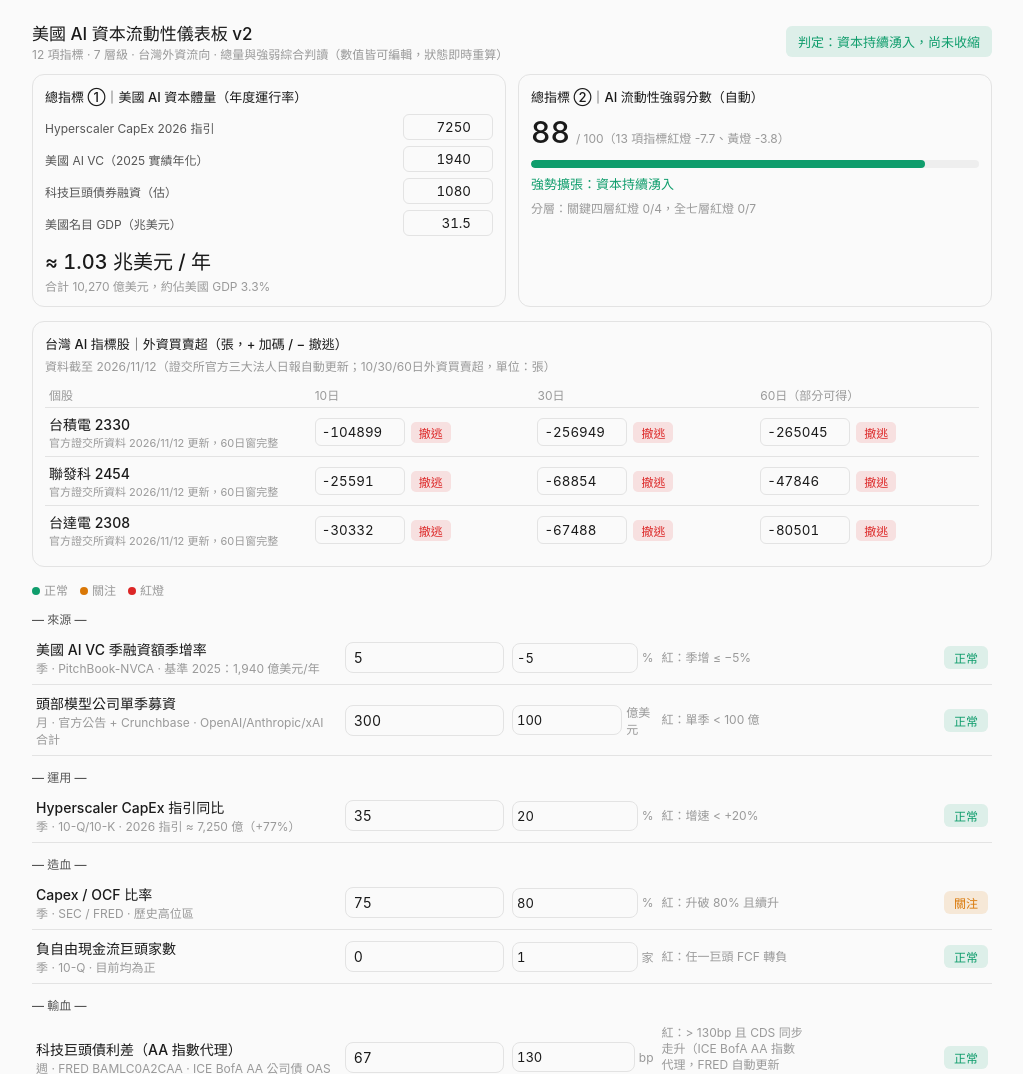
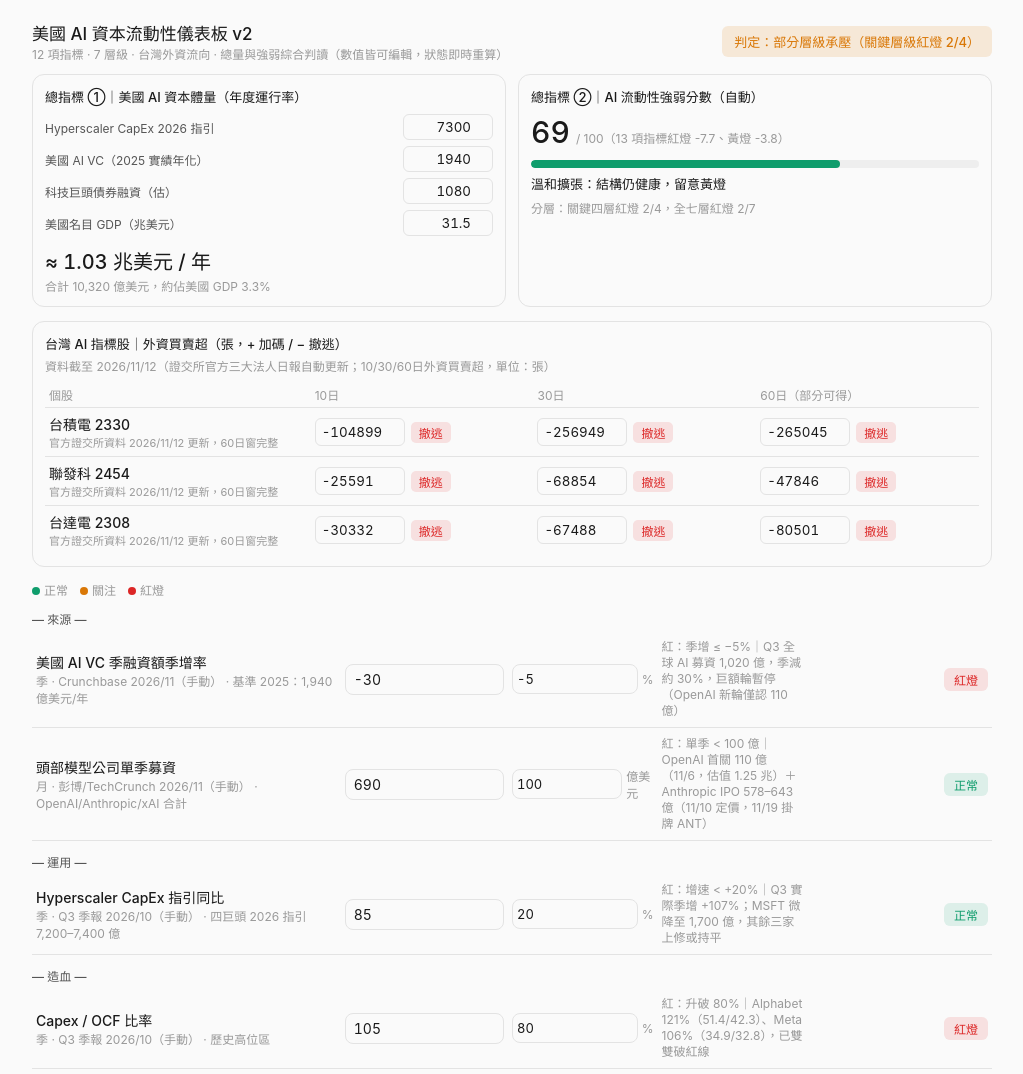
Before and after one commit to Ed2496/ai-liquidity-dashboard, a plain HTML site: page index.html in a window 1280 px wide. Shown: the top 1074 px of the page, without its empty margins (128-1151 px from the left). Drawn offline with Linux system fonts and the light colour scheme.

Commit message:
intel: 2026/11/14 網路情報更新 7 項指標（VC季減30%、造血雙紅、Anthropic IPO）

```diff
--- a/index.html
+++ b/index.html
@@ -37,7 +37,7 @@ input { font-family: inherit; }
   <div style="border:1px solid var(--kimi-color-border); border-radius:12px; padding:12px;">
     <div style="font-size:13px; font-weight:500; margin-bottom:8px;">總指標 ①｜美國 AI 資本體量（年度運行率）</div>
     <div style="display:grid; grid-template-columns:1fr 90px; gap:6px 8px; font-size:12px; align-items:center;">
-      <span style="color:var(--kimi-color-text-secondary);">Hyperscaler CapEx 2026 指引</span><input id="m_capex" type="number" value="7250" step="50" style="padding:4px 6px; border-radius:6px; border:1px solid var(--kimi-color-border); background:transparent; color:var(--kimi-color-text-primary); font-variant-numeric:tabular-nums; text-align:right;">
+      <span style="color:var(--kimi-color-text-secondary);">Hyperscaler CapEx 2026 指引</span><input id="m_capex" type="number" value="7300" step="50" style="padding:4px 6px; border-radius:6px; border:1px solid var(--kimi-color-border); background:transparent; color:var(--kimi-color-text-primary); font-variant-numeric:tabular-nums; text-align:right;">
       <span style="color:var(--kimi-color-text-secondary);">美國 AI VC（2025 實績年化）</span><input id="m_vc" type="number" value="1940" step="10" style="padding:4px 6px; border-radius:6px; border:1px solid var(--kimi-color-border); background:transparent; color:var(--kimi-color-text-primary); font-variant-numeric:tabular-nums; text-align:right;">
       <span style="color:var(--kimi-color-text-secondary);">科技巨頭債券融資（估）</span><input id="m_debt" type="number" value="1080" step="10" style="padding:4px 6px; border-radius:6px; border:1px solid var(--kimi-color-border); background:transparent; color:var(--kimi-color-text-primary); font-variant-numeric:tabular-nums; text-align:right;">
       <span style="color:var(--kimi-color-text-secondary);">美國名目 GDP（兆美元）</span><input id="m_gdp" type="number" value="31.5" step="0.1" style="padding:4px 6px; border-radius:6px; border:1px solid var(--kimi-color-border); background:transparent; color:var(--kimi-color-text-primary); font-variant-numeric:tabular-nums; text-align:right;">
@@ -85,18 +85,18 @@ input { font-family: inherit; }
 
 <script>
 const IND = [
- {id:'vc',   name:'美國 AI VC 季融資額季增率', layer:'來源', freq:'季', src:'PitchBook-NVCA', base:'基準 2025：1,940 億美元/年', v:5,   red:-5,  yellow:0,  dir:'below', unit:'%', note:'紅：季增 ≤ −5%'},
- {id:'llm',  name:'頭部模型公司單季募資', layer:'來源', freq:'月', src:'官方公告 + Crunchbase', base:'OpenAI/Anthropic/xAI 合計', v:300, red:100, yellow:200, dir:'below', unit:'億美元', note:'紅：單季 < 100 億'},
- {id:'capex',name:'Hyperscaler CapEx 指引同比', layer:'運用', freq:'季', src:'10-Q/10-K', base:'2026 指引 ≈ 7,250 億（+77%）', v:35, red:20, yellow:30, dir:'below', unit:'%', note:'紅：增速 < +20%'},
- {id:'ocf',  name:'Capex / OCF 比率', layer:'造血', freq:'季', src:'SEC / FRED', base:'歷史高位區', v:75, red:80, yellow:75, dir:'above', unit:'%', note:'紅：升破 80% 且續升'},
- {id:'fcf',  name:'負自由現金流巨頭家數', layer:'造血', freq:'季', src:'10-Q', base:'目前均為正', v:0, red:1, yellow:1, dir:'above', unit:'家', note:'紅：任一巨頭 FCF 轉負'},
+ {id:'vc',   name:'美國 AI VC 季融資額季增率', layer:'來源', freq:'季', src:'Crunchbase 2026/11（手動）', base:'基準 2025：1,940 億美元/年', v:-30, red:-5,  yellow:0,  dir:'below', unit:'%', note:'紅：季增 ≤ −5%｜Q3 全球 AI 募資 1,020 億，季減約 30%，巨額輪暫停（OpenAI 新輪僅認 110 億）'},
+ {id:'llm',  name:'頭部模型公司單季募資', layer:'來源', freq:'月', src:'彭博/TechCrunch 2026/11（手動）', base:'OpenAI/Anthropic/xAI 合計', v:690, red:100, yellow:200, dir:'below', unit:'億美元', note:'紅：單季 < 100 億｜OpenAI 首關 110 億（11/6，估值 1.25 兆）＋Anthropic IPO 578–643 億（11/10 定價，11/19 掛牌 ANT）'},
+ {id:'capex',name:'Hyperscaler CapEx 指引同比', layer:'運用', freq:'季', src:'Q3 季報 2026/10（手動）', base:'四巨頭 2026 指引 7,200–7,400 億', v:85, red:20, yellow:30, dir:'below', unit:'%', note:'紅：增速 < +20%｜Q3 實際季增 +107%；MSFT 微降至 1,700 億，其餘三家上修或持平'},
+ {id:'ocf',  name:'Capex / OCF 比率', layer:'造血', freq:'季', src:'Q3 季報 2026/10（手動）', base:'歷史高位區', v:105, red:80, yellow:75, dir:'above', unit:'%', note:'紅：升破 80%｜Alphabet 121%（51.4/42.3）、Meta 106%（34.9/32.8），已雙雙破紅線'},
+ {id:'fcf',  name:'負自由現金流巨頭家數', layer:'造血', freq:'季', src:'Q3 季報 2026/10（手動）', base:'四巨頭中 2 家轉負', v:2, red:1, yellow:1, dir:'above', unit:'家', note:'紅：任一巨頭 FCF 轉負｜Alphabet 連兩季負 FCF、Meta Q3 -21 億；Alphabet 靠債券/可轉債/發股補缺口'},
  {id:'spread',name:'科技巨頭債利差（AA 指數代理）', layer:'輸血', freq:'週', src:'FRED BAMLC0A2CAA', base:'ICE BofA AA 公司債 OAS', v:67.0, red:130, yellow:90, dir:'above', unit:'bp', note:'紅：> 130bp 且 CDS 同步走升（ICE BofA AA 指數代理，FRED 自動更新 2026/11/05）'},
  {id:'offbs',name:'表外負債年增率', layer:'輸血', freq:'季', src:'10-K 附註', base:'租賃/採購承諾', v:45, red:50, yellow:30, dir:'above', unit:'%', note:'紅：年增 > 50%'},
  {id:'aidebt',name:'AI 芯片債務融資規模', layer:'輸血', freq:'季', src:'彭博 2026/10/2（手動）', base:'博通銀團 600 億：美銀/花旗/大摩 420 億優先擔保 + 黑石 180 億次級', v:600, red:100, yellow:300, dir:'below', unit:'億美元', note:'紅：單季新增 < 100 億（信用收縮）；部分債務可轉 Anthropic 股權，其 5 年 1,252 億 TPU 租約約 1/3 由博通貸款覆蓋'},
- {id:'gpu',  name:'GPU 租賃價格月變動', layer:'落地', freq:'週', src:'現貨報價', base:'高階卡供給緊', v:-2, red:-10, yellow:-5, dir:'below', unit:'%', note:'紅：連月下跌且 < −10%'},
+ {id:'gpu',  name:'GPU 租賃價格月變動', layer:'落地', freq:'週', src:'Silicon Data/BofA 2026/11（手動）', base:'高階卡供給緊', v:5, red:-10, yellow:-5, dir:'below', unit:'%', note:'紅：連月下跌且 < −10%｜H100 月漲 5.3%、BofA：B200 租金年初至今 +47% 創新高；Nebius 10/1 全面調漲 17–20%'},
  {id:'inv',  name:'伺服器 ODM 庫存天數變動', layer:'落地', freq:'季', src:'財報', base:'Backlog 仍長', v:3, red:15, yellow:8, dir:'above', unit:'天', note:'紅：急升 +15 天且 Backlog 縮'},
  {id:'dc',   name:'資料中心開工金額季變動', layer:'落地', freq:'季', src:'CBRE / Dgtl Infra', base:'電力供給為瓶頸', v:6, red:0, yellow:2, dir:'below', unit:'%', note:'紅：停滯 < 0%（CapEx 升但開工停）'},
- {id:'exit', name:'AI IPO/M&A 退出季金額', layer:'循環', freq:'季', src:'PitchBook Exit', base:'2025H1 僅 11 家 IPO', v:85, red:30, yellow:55, dir:'below', unit:'億美元', note:'紅：連續萎縮 < 30 億'},
+ {id:'exit', name:'AI IPO/M&A 退出季金額', layer:'循環', freq:'季', src:'TechCrunch/CNBC 2026/11（手動）', base:'Anthropic IPO 定價 11/10', v:580, red:30, yellow:55, dir:'below', unit:'億美元', note:'紅：連續萎縮 < 30 億｜Anthropic IPO 578–643 億（70–78 美元/股，11/19 掛牌，隐含估值最高 1.4 兆）'},
  {id:'liq',  name:'Fed 淨流動性 4 週變動', layer:'宏觀', freq:'週', src:'FRED', base:'資產負債表 −TGA −ON RRP', v:-1.3, red:-2, yellow:-0.5, dir:'below', unit:'%', note:'紅：連續收縮 < −2%（FRED 自動更新 2026/11/05）'}
 ];
 const LAYERS = ['來源','運用','造血','輸血','落地','循環','宏觀'];
```
